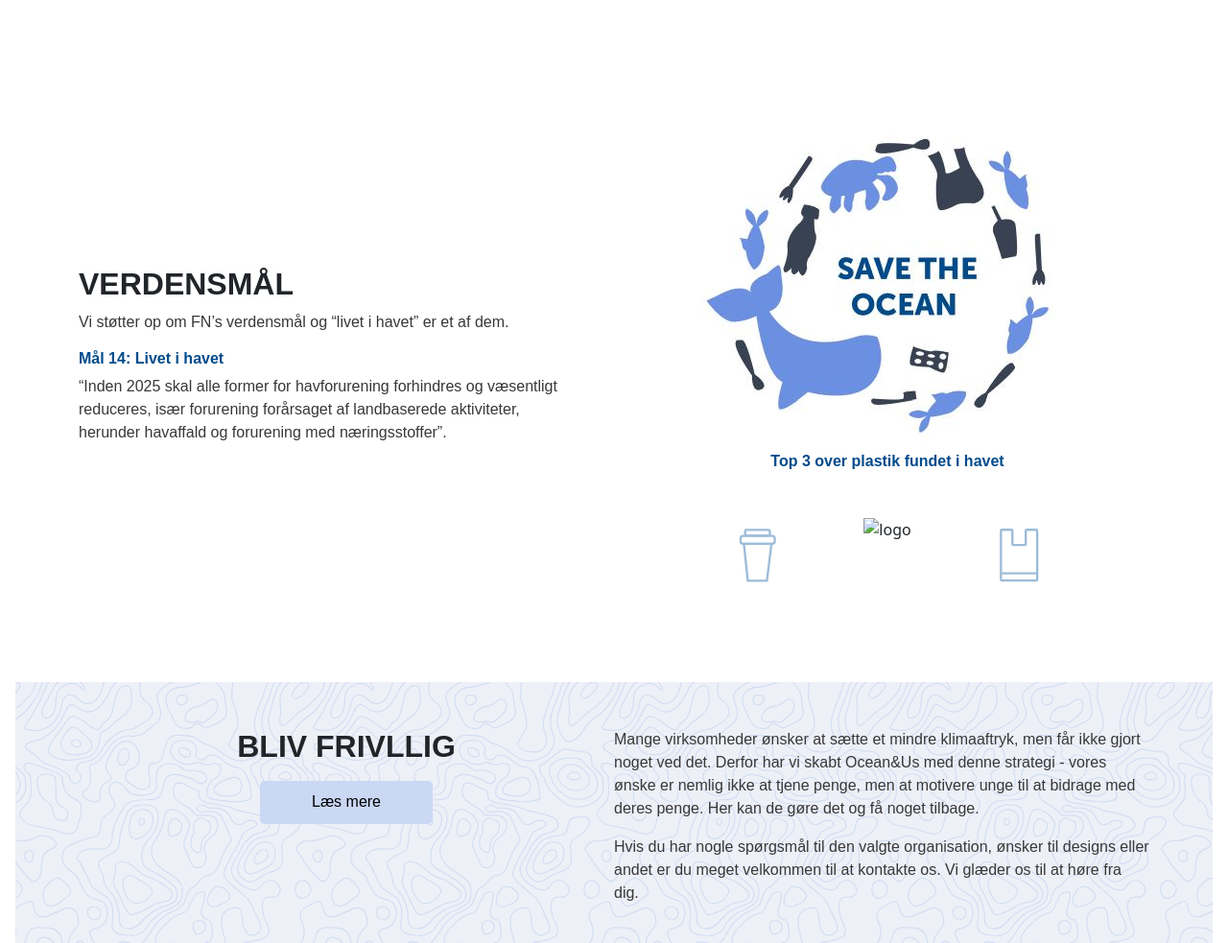
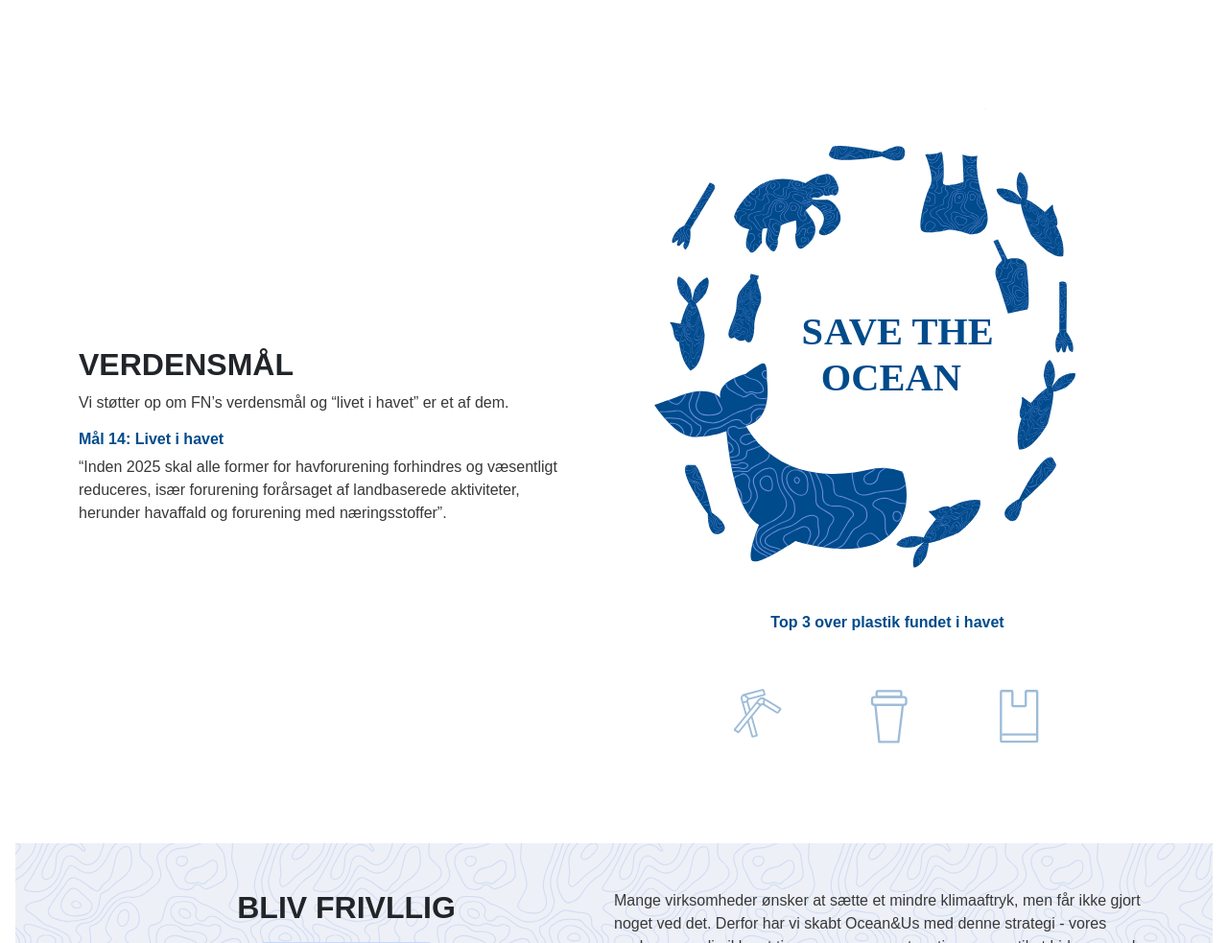
Before and after one commit to ninab15/eksamen_3sem, a plain HTML site: page index.html in a window 1280 px wide. Shown: the part 2827-3810 px from the top of the page at 96% size. Drawn offline with nearby package versions, Linux system fonts and the light colour scheme; files whose address does not match are found by name; a web font is replaced by a local one.

Commit message:
infografik

```diff
--- a/index.html
+++ b/index.html
@@ -151,14 +151,14 @@
                     <p>“Inden 2025 skal alle former for havforurening forhindres og væsentligt reduceres, især forurening forårsaget af landbaserede aktiviteter, herunder havaffald og forurening med næringsstoffer”. </p>
                 </div>
                 <div class="col-md-6 text-center">
-                    <img alt="graphics" src="img/graphics.JPG">
+                    <img alt="graphics" src="img/infografik.svg">
                     <h3>Top 3 over plastik fundet i havet</h3>
                     <div class="col-12 d-flex justify-content-center my-5">
                         <div class="col-3">
-                            <img alt="logo" src="img/cup_2.svg" style="width:  65px">
+                            <img alt="logo" src="img/Straws.svg" style="width:  65px">
                         </div>
                         <div class="col-3">
-                            <img alt="logo" src="img/Artboard%2021.svg" style="width:  65px">
+                            <img alt="logo" src="img/cup_2.svg" style="width:  65px">
                         </div>
                         <div class="col-3">
                             <img alt="logo" src="img//plastbag.svg" style="width:  65px">
```
Also changed, not shown: img/infografik.svg (added).
